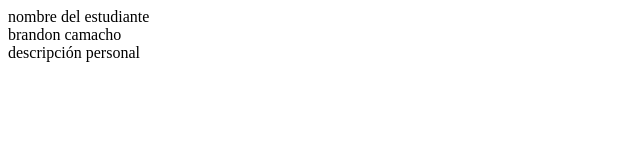
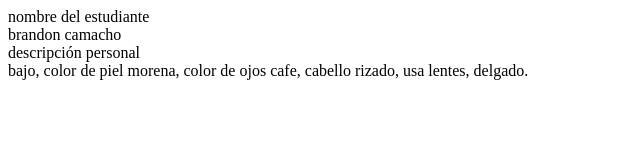
Before and after one commit to nioxggx/parcial, a plain HTML site: page index.html in a window 1280 px wide. Shown: the whole page, without its empty margins (0-640 px from the left). Drawn offline with Linux system fonts and the light colour scheme.

Commit message:
cuarto commit

```diff
--- a/index.html
+++ b/index.html
@@ -9,5 +9,6 @@
     <div>nombre del estudiante</div>
     <div>brandon camacho</div>
     <div>descripción personal </div>
+    <div>bajo, color de piel morena, color de ojos cafe, cabello rizado, usa lentes, delgado.</div>
 </body>
 </html>
```
